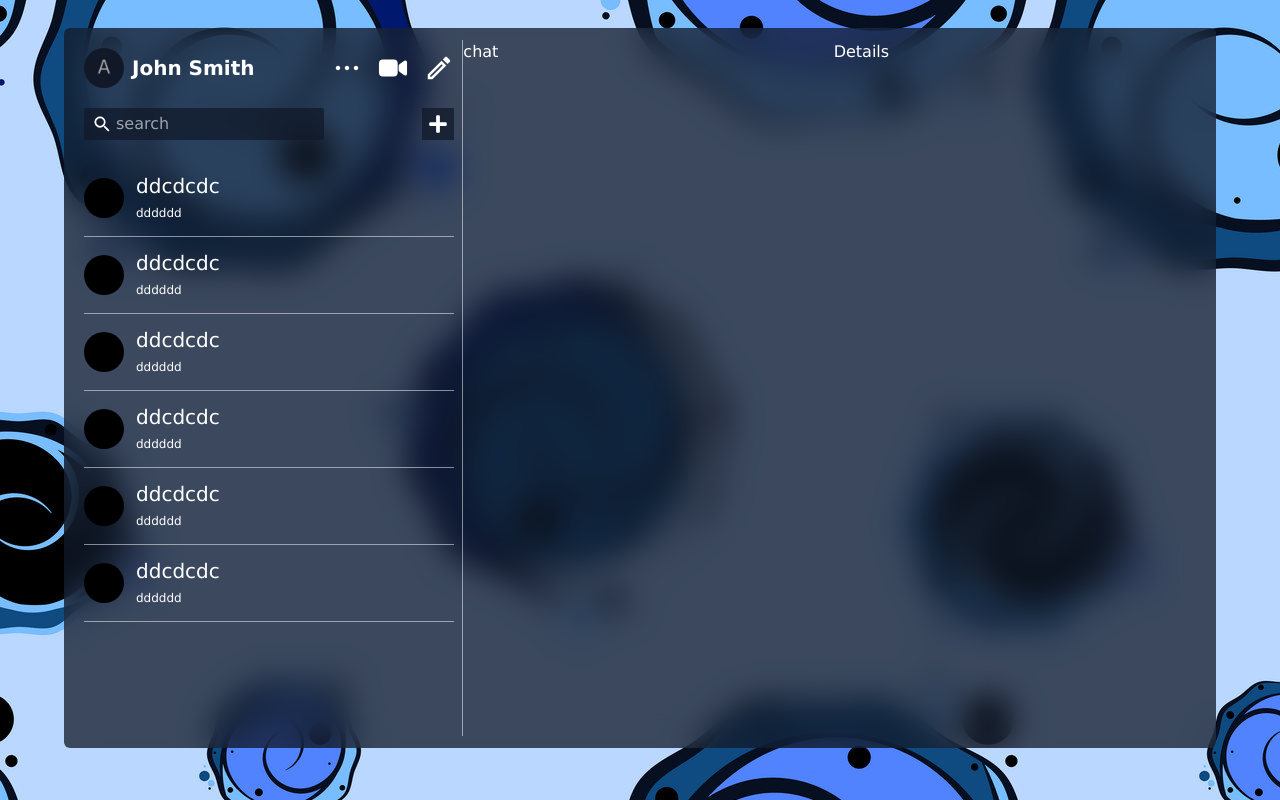
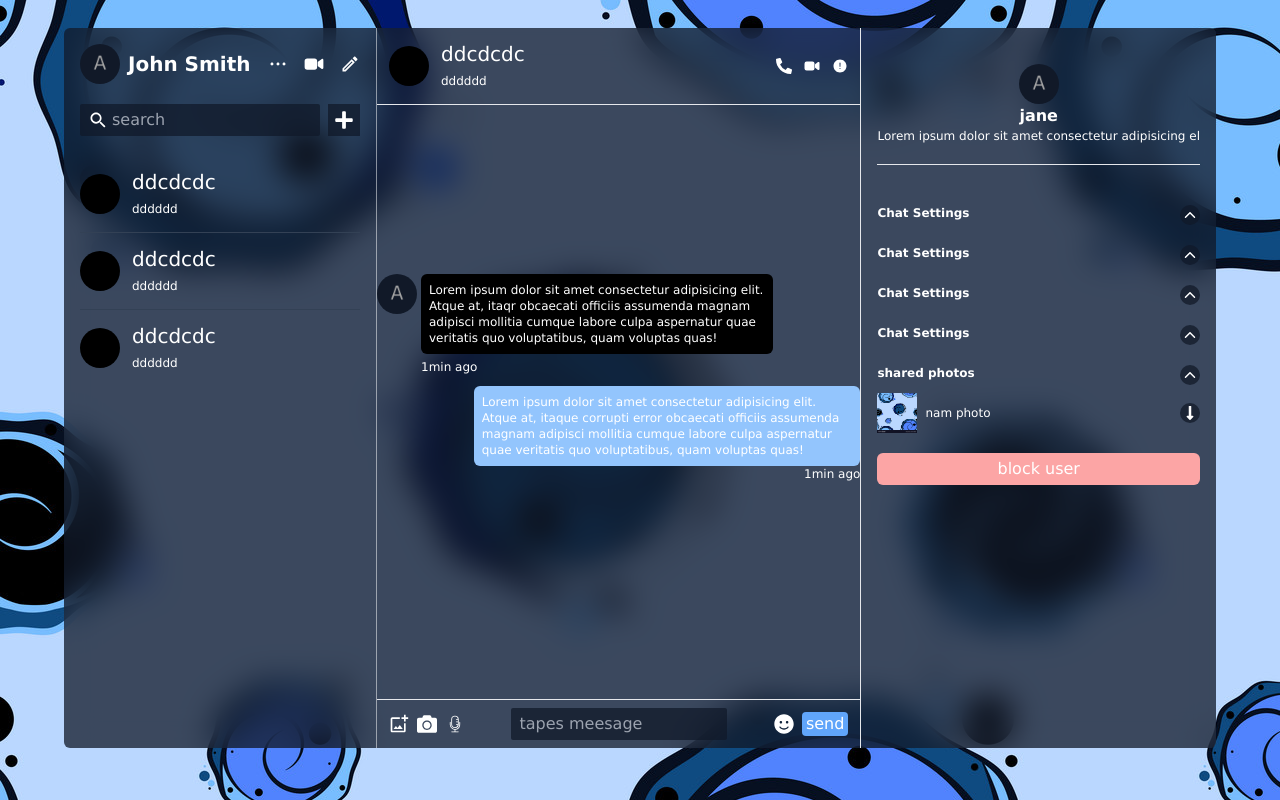
Before and after one commit to OzomakiDzWeb/Chat-App-Ract, a React (Vite) app: page / in a window 1280 px wide. Built offline with nearby package versions, Linux system fonts and the light colour scheme.

Commit message:
desgin chat section and details

```diff
--- a/package.json
+++ b/package.json
@@ -10,6 +10,7 @@
     "preview": "vite preview"
   },
   "dependencies": {
+    "emoji-picker-react": "^4.12.0",
     "react": "^18.3.1",
     "react-dom": "^18.3.1",
     "react-icons": "^5.3.0"
--- a/src/App.jsx
+++ b/src/App.jsx
@@ -5,7 +5,7 @@ import List from "./component/List";
 import Details from "./component/Details";
 const App = () => {
   return (
-    <div className="w-[90vw] h-[90vh] bg-[rgba(17,25,40,0.75)] backdrop-blur-lg flex mt-7 rounded-md p-3 overflow-y-hidden ">
+    <div className="w-[90vw] h-[90vh] bg-[rgba(17,25,40,0.75)] backdrop-blur-lg flex mt-7 rounded-md overflow-y-hidden ">
       <List />
       <Chat />
       <Details />
--- a/src/component/Chat.jsx
+++ b/src/component/Chat.jsx
@@ -1,7 +1,96 @@
-import React from 'react'
+import React, { useState } from "react";
+import { FaPhoneAlt } from "react-icons/fa";
+import { IoVideocam } from "react-icons/io5";
+import { IoIosAlert } from "react-icons/io";
+import { MdOutlineAddPhotoAlternate } from "react-icons/md";
+import { FaCamera } from "react-icons/fa";
+import { CiMicrophoneOn } from "react-icons/ci";
+import { FaSmile } from "react-icons/fa";
+import EmojiPicker from "emoji-picker-react";
+import ItmChat from "./itmChat";
+const Chat = () => {
+  const [OpnImoGi, setOpnImoGi] = useState(false);
+  const [messag, setmessag] = useState("");
+  const handelEmoji = (e) => {
+    setmessag((prev) => prev + e.emoji);
+    setOpnImoGi(false);
+    console.log(messag);
+  };
+  return (
+    <div className="flex-1  flex flex-col justify-between">
+      {/* top */}
+      <div className="flex justify-between items-center border-b px-3 ">
+        <div>
+          <ItmChat />
+        </div>
+        <div className="flex gap-3">
+          <FaPhoneAlt />
+          <IoVideocam />
+          <IoIosAlert />
+        </div>
+      </div>
+      {/* center */}
+      <div className="">
+        {/* ms1 */}
+        <div className="flex gap-1">
+          <img
+            className="h-10 rounded-full"
+            src="../../public/avatar.png"
+            alt="user"
+          />
 
-const Chat = () => {
-  return <div className="flex-1">chat</div>;
-}
+          <div>
+            <p className="p-2 bg-black rounded-md text-xs w-[80%]">
+              Lorem ipsum dolor sit amet consectetur adipisicing elit. Atque at,
+              itaqr obcaecati officiis assumenda magnam adipisci mollitia cumque
+              labore culpa aspernatur quae veritatis quo voluptatibus, quam
+              voluptas quas!
+            </p>
+            <span className="text-xs">1min ago</span>
+          </div>
+        </div>
+        {/* ms2 */}
+        <div className="flex flex-col  items-end my-2">
+          <p className="p-2 bg-blue-300 rounded-md text-xs w-[80%]">
+            Lorem ipsum dolor sit amet consectetur adipisicing elit. Atque at,
+            itaque corrupti error obcaecati officiis assumenda magnam adipisci
+            mollitia cumque labore culpa aspernatur quae veritatis quo
+            voluptatibus, quam voluptas quas!
+          </p>
+          <span className="text-xs">1min ago</span>
+        </div>
+      </div>
+      {/* bottom */}
+      <div className="relative border-t px-3 mt-10 flex justify-between items-center gap-1 py-2">
+        <div className="flex gap-2">
+          <MdOutlineAddPhotoAlternate size={20} />
+          <FaCamera size={20} />
+          <CiMicrophoneOn size={20} />
+        </div>
+        <input
+          value={messag}
+          onChange={(e) => setmessag(e.target.value)}
+          className="bg-[rgba(17,25,40,0.75)] rounded-sm focus:outline-none py-1 px-2"
+          type="text"
+          placeholder="tapes meesage"
+        />
+        <div className="flex items-center gap-2">
+          <FaSmile
+            className="cursor-pointer"
+            onClick={() => setOpnImoGi(!OpnImoGi)}
+            size={20}
+          />
+          <button className="bg-blue-400 rounded px-1">send</button>
+        </div>
+        <div className="bottom-14  absolute">
+          <EmojiPicker
+            onEmojiClick={handelEmoji}
+            className={`${OpnImoGi ? "opacity-100" : "opacity-0"} `}
+          />
+        </div>
+      </div>
+    </div>
+  );
+};
 
-export default Chat
+export default Chat;
--- a/src/component/Details.jsx
+++ b/src/component/Details.jsx
@@ -1,9 +1,74 @@
 import React from 'react'
-
+import { IoIosArrowUp } from "react-icons/io";
+import { IoIosArrowDown } from "react-icons/io";
+import { FaLongArrowAltDown } from "react-icons/fa";
 const Details = () => {
   return (
-    <div className='flex-1'>Details</div>
-  )
+    <div className="flex flex-col p-4 border-l">
+      {/* top */}
+      <div className="border-b flex flex-col justify-center items-center my-5 pb-5 ">
+        <img
+          className="w-10 h-10 rounded-full"
+          src="../../public/avatar.png"
+          alt="user"
+        />
+        <p className="font-semibold text-md">jane</p>
+        <p className="text-xs">
+          Lorem ipsum dolor sit amet consectetur adipisicing el
+        </p>
+      </div>
+
+      {/* botom */}
+      <div>
+        <div className="flex justify-between my-5">
+          <p className="font-bold text-xs">Chat Settings</p>
+          <div className="h-5 w-5 bg-[rgba(17,25,40,0.75)] rounded-full flex items-center justify-center">
+            <IoIosArrowUp />
+          </div>
+        </div>
+        <div className="flex justify-between my-5">
+          <p className="font-bold text-xs">Chat Settings</p>
+          <div className="h-5 w-5 bg-[rgba(17,25,40,0.75)] rounded-full flex items-center justify-center">
+            <IoIosArrowUp />
+          </div>
+        </div>
+        <div className="flex justify-between my-5">
+          <p className="font-bold text-xs">Chat Settings</p>
+          <div className="h-5 w-5 bg-[rgba(17,25,40,0.75)] rounded-full flex items-center justify-center">
+            <IoIosArrowUp />
+          </div>
+        </div>
+        <div className="flex justify-between my-5">
+          <p className="font-bold text-xs">Chat Settings</p>
+          <div className="h-5 w-5 bg-[rgba(17,25,40,0.75)] rounded-full flex items-center justify-center">
+            <IoIosArrowUp />
+          </div>
+        </div>
+        <div className="flex flex-col justify-between my-5">
+          <div className='flex justify-between mb-2'>
+            <p className="font-bold text-xs">shared photos</p>
+            <div className="h-5 w-5 bg-[rgba(17,25,40,0.75)] rounded-full flex items-center justify-center">
+              <IoIosArrowUp />
+            </div>
+          </div>
+          {/* photos */}
+          <div className=''>
+            <div className='flex justify-between items-center'>
+              <div className='flex items-center gap-2'>
+                <img className='w-10 h-10' src="../../public/bg.jpg" alt="img" />
+                <span className='text-xs'>nam photo</span>
+              </div>
+              <div className="h-5 w-5 bg-[rgba(17,25,40,0.75)] rounded-full flex items-center justify-center">
+                <FaLongArrowAltDown />
+              </div>
+            </div>
+          </div>
+
+        </div>
+      </div>
+      <button className='px-2 py-1 bg-red-300 rounded-md cursor-pointer'>block user</button>
+    </div>
+  );
 }
 
 export default Details
--- a/src/component/ItmChat.jsx
+++ b/src/component/ItmChat.jsx
@@ -2,7 +2,7 @@ import React from "react";
 
 const ItmChat = () => {
   return (
-    <div className="flex gap-3 items-center border-b border-white/50 py-3">
+    <div className="flex gap-3 items-center  py-3">
       <div className="h-10 w-10 rounded-full bg-black"></div>
       <div>
         <p className="text-xl font-normal">ddcdcdc</p>
--- a/src/component/List.jsx
+++ b/src/component/List.jsx
@@ -8,7 +8,7 @@ import ItmChat from "./itmChat";
 const List = () => {
   return (
     <div
-      className="flex-1 flex flex-col p-2 overflow-y-scroll  [&::-webkit-scrollbar]:w-1  [&::-webkit-scrollbar-track]:bg-gray-100
+      className=" flex flex-col p-4 overflow-y-scroll  [&::-webkit-scrollbar]:w-[2px]  [&::-webkit-scrollbar-track]:bg-gray-100
   [&::-webkit-scrollbar-thumb]:bg-[rgba(17,25,40)]   border-r border-white/50 "
     >
       {/* heder */}
@@ -20,13 +20,13 @@ const List = () => {
           <p className="text-xl font-semibold">John Smith</p>
         </div>
         <div className="flex gap-4">
-          <IoIosMore size={30} />
-          <IoVideocam size={30} />
-          <MdOutlineCreate size={30} />
+          <IoIosMore size={20} />
+          <IoVideocam size={20} />
+          <MdOutlineCreate size={20} />
         </div>
       </div>
       {/* searchBar */}
-      <div className=" mt-5 flex items-center justify-between">
+      <div className=" mt-5 flex items-center gap-2 justify-between">
         <div className="flex items-center gap-1 bg-[rgba(17,25,40,0.75)] rounded-sm py-1 px-2">
           <IoMdSearch size={20} />
           <input
@@ -40,12 +40,10 @@ const List = () => {
         </div>
       </div>
       {/* itm chat */}
-      <div className="mt-5  ">
+      <div className="mt-5  divide-y divide-slate-700">
         <ItmChat />
 
-        <ItmChat />
-        <ItmChat />
-        <ItmChat />
+
         <ItmChat />
         <ItmChat />
       </div>
```
Also changed, not shown: 1 other file (tests, documents, lock files or other folders).
